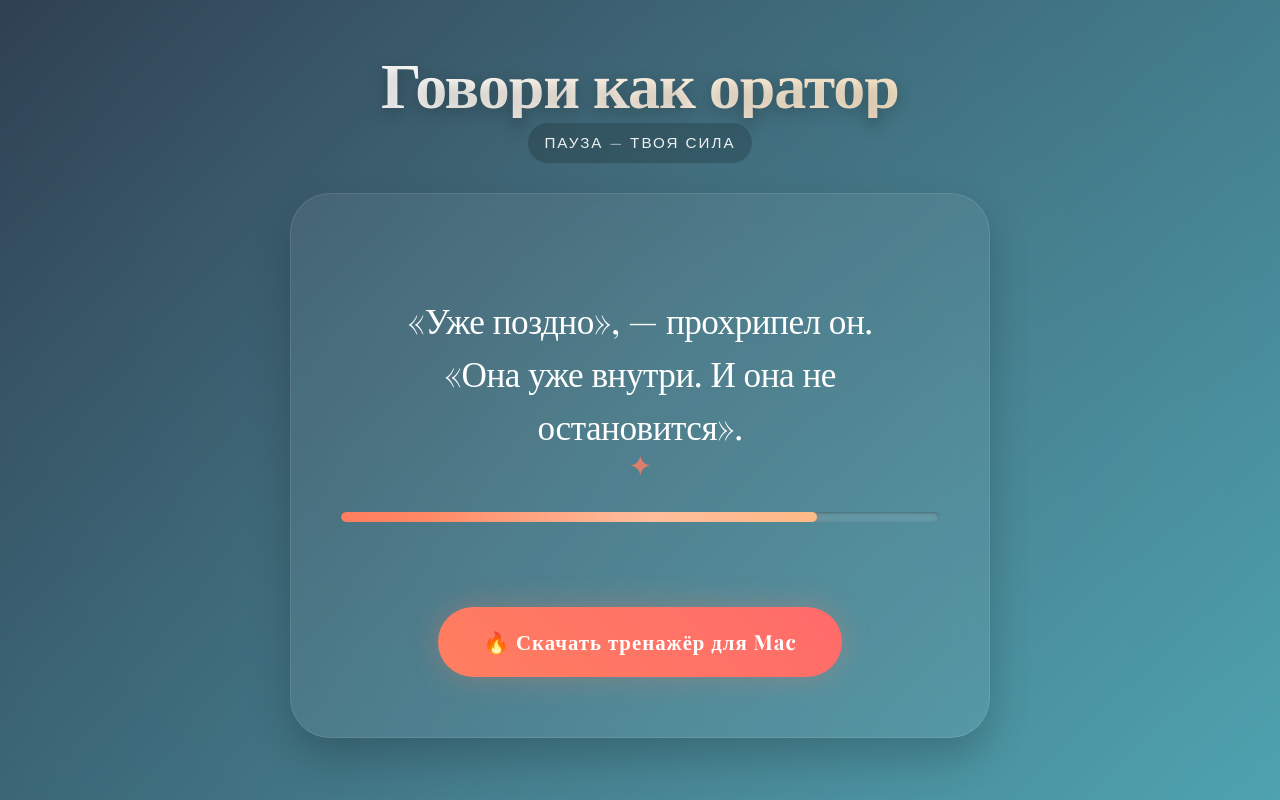
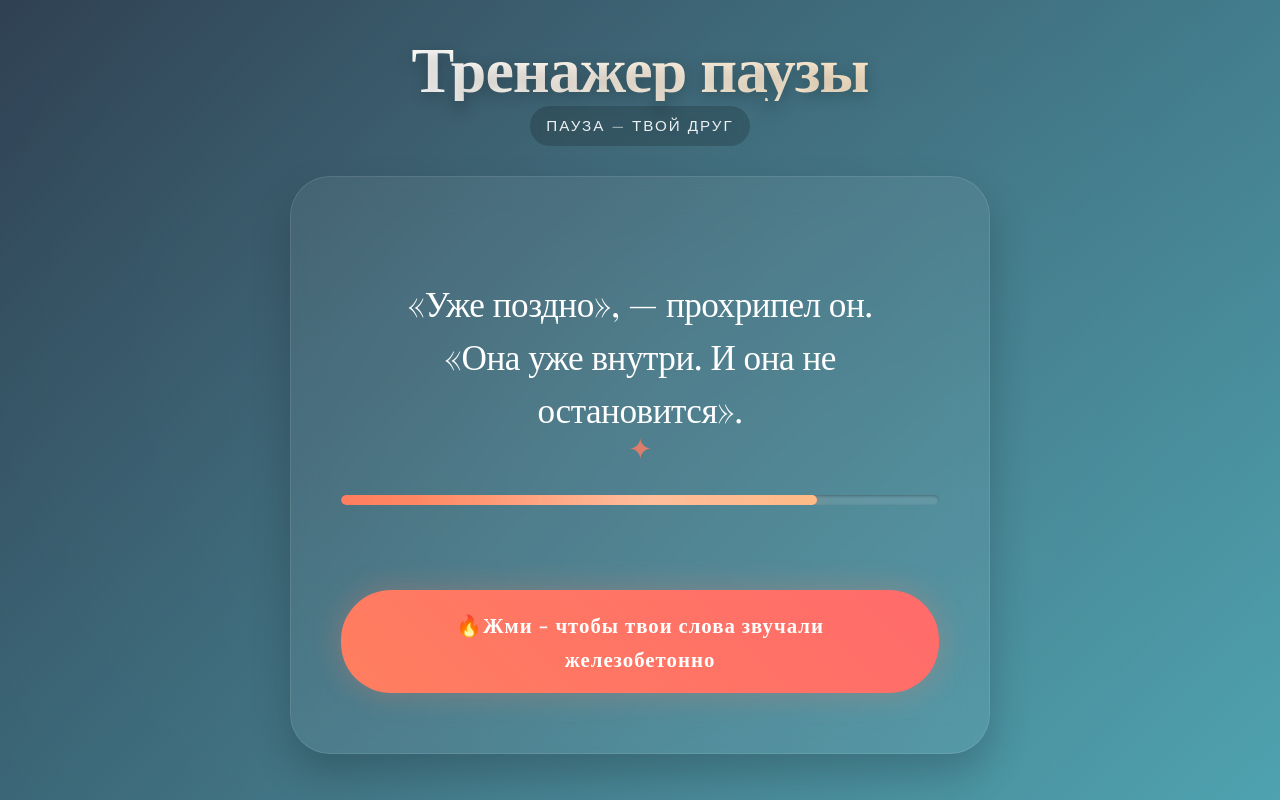
Before and after one commit to osinec/PAUSE, a plain HTML site: page index.html in a window 1280 px wide. Drawn offline with nearby package versions, Linux system fonts and the light colour scheme; a web font is replaced by a local one.

Commit message:
Update index.html

```diff
--- a/index.html
+++ b/index.html
@@ -294,16 +294,16 @@
     </style>
 </head>
 <body>
-    <h1 class="logo">Говори как оратор</h1>
-    <p class="subtitle">пауза — твоя сила</p>
+    <h1 class="logo">Тренажер паузы</h1>
+    <p class="subtitle">пауза — твой друг</p>
 
     <div class="card">
         <div class="sentence" id="sentence">Загружаем мудрость...</div>
         <div class="progress-container">
             <div class="progress-bar" id="progress"></div>
         </div>
-        <div class="countdown" id="countdown">Дыши... 3</div>
-        <a href="https://t.me/osinec_me/6" target="_blank" class="action-button">🔥 Скачать тренажёр для Mac</a>
+        <div class="countdown" id="countdown">Пауза... 3</div>
+        <a href="https://t.me/osinec_me/6" target="_blank" class="action-button">🔥Жми - чтобы твои слова звучали железобетонно</a>
     </div>
 
     <!-- Подключаем внешний файл с предложениями -->
```
